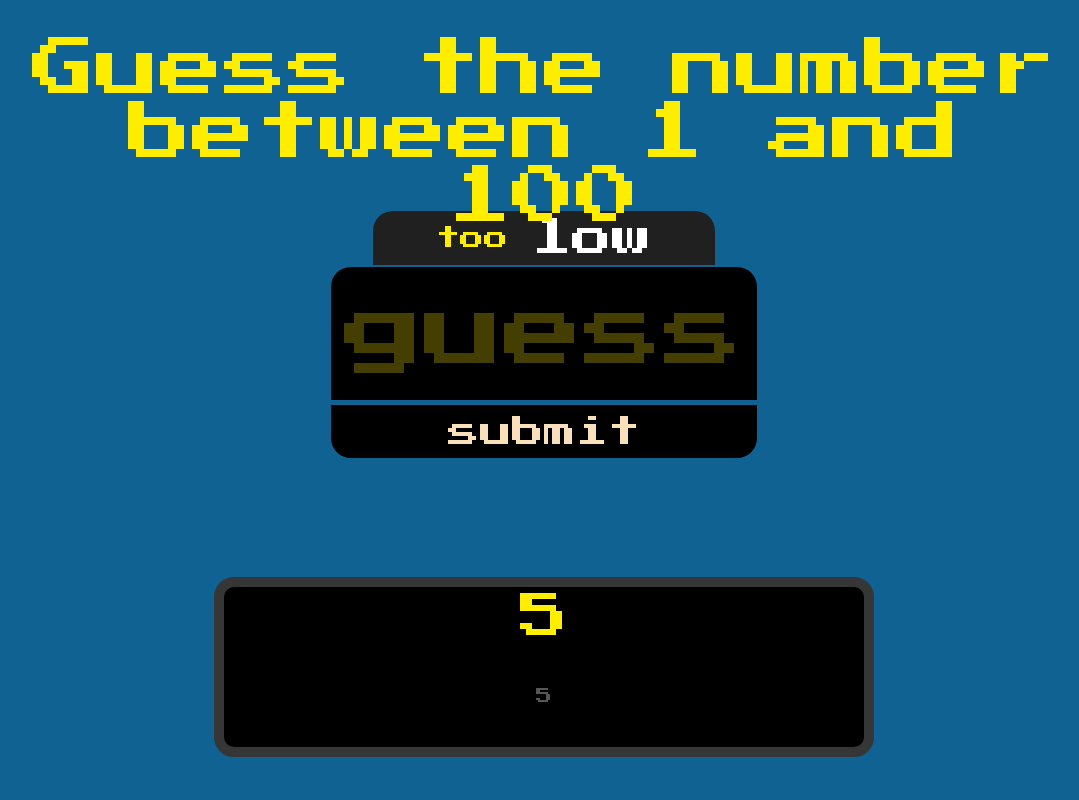
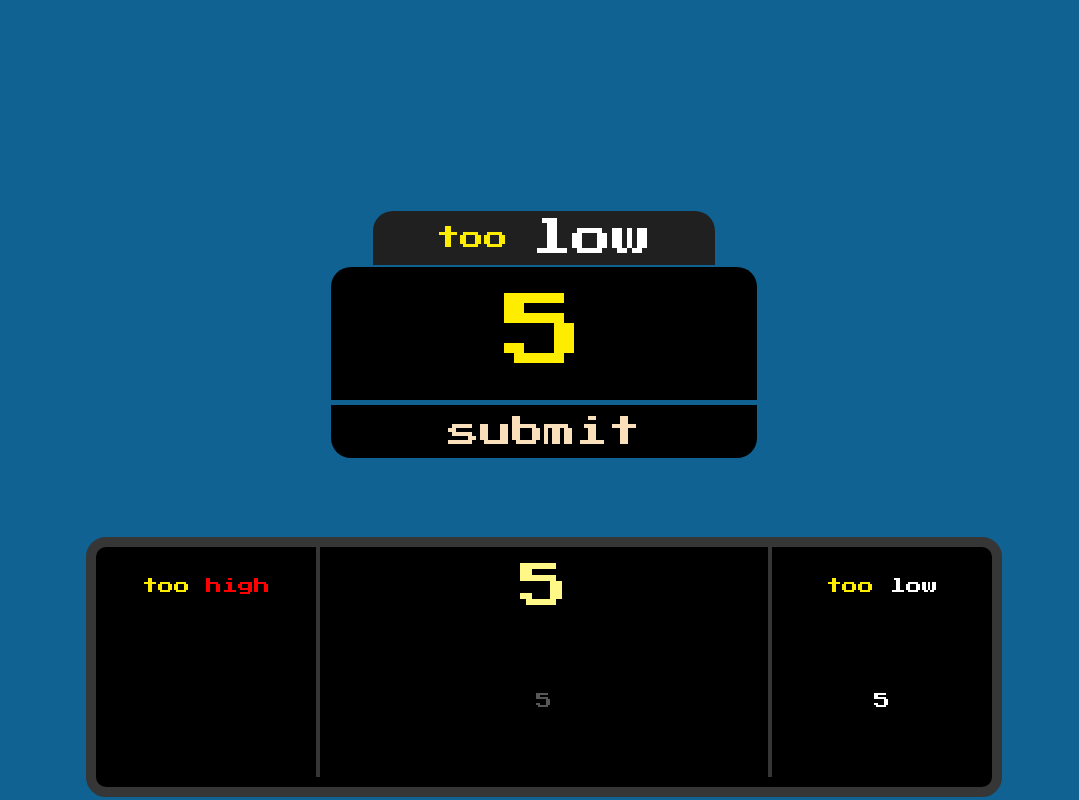
Before and after one commit to jusgra/guess-number-app, a plain HTML site: page index.html in a window 1280 px wide. Both pictures are taken after typing "5" into the empty fields and a click on the button "submit". Shown: the whole page, without its empty margins (96-1175 px from the left). Drawn offline with nearby package versions, Linux system fonts and the light colour scheme.

Commit message:
improved list of guesses

```diff
--- a/index.html
+++ b/index.html
@@ -24,12 +24,15 @@
       </div>
 
       <div class="title">
-        <p>Guess the number between 1 and 100</p>
+        <!-- <p>
+          Guess the number <br />
+          between 1 and 100
+        </p> -->
       </div>
 
       <form class="guess-form">
-        <div class="hint-text">too&nbsp;<span class="toHigh">high</span></div>
-        <input class="guess-input" type="number" required placeholder="guess" />
+        <div class="hint-text">too&nbsp;<span class="to-high">high</span></div>
+        <input class="guess-input" type="number" required placeholder="guess" min="0" max="100" />
         <button class="guess-button" type="submit">submit</button>
       </form>
 
@@ -40,11 +43,13 @@
 
       <div class="tries-container">
         <div class="tries-numbers">
-          <div class="tries-text">Your guesses</div>
-          <div class="tries-one"></div>
-          <div class="tries-two"></div>
-          <div class="tries-three"></div>
-          <p class="tries-array"></p>
+          <div class="tries-text">your guesses</div>
+          <div class="tries-range-title-th tries-range">too&nbsp;<span class="to-high">high</span></div>
+          <div class="tries-too-low tries-range to-low">999, 999, 999, 999, 999, 999, 999, 999</div>
+          <div class="tries-range-title-tl tries-range">too&nbsp;<span class="to-low">low</span></div>
+          <div class="tries-too-high tries-range to-high">999, 999, 999, 999, 999, 999</div>
+          <div class="tries-one">999</div>
+          <div class="tries-array">999, 999, 999, 999</div>
         </div>
       </div>
     </div>
--- a/index.js
+++ b/index.js
@@ -1,11 +1,18 @@
 var guessRange = 100;
 var generatedNumber;
 var currentGuessesArray;
+var toHighArray;
+var toLowArray;
 var numberOfGuesses;
 var userTriesString;
+var userToLowTriesString;
+var userToHighTriesString;
+var userGuess;
 
 // $(".popup-container").toggleClass("popup-container-show");
 // $(".popup-background").toggleClass("popup-background-show");
+
+// $(".tries-text").toggle();
 
 startGame();
 
@@ -17,32 +24,6 @@ $(".popup-button").click(function (e) {
   $(".button-submit").removeAttr("disabled", "");
 });
 
-$(".guess-form").submit(function (e) {
-  e.preventDefault();
-
-  numberOfGuesses += 1;
-
-  var userGuess = $(".guess-input").val();
-  currentGuessesArray.push(userGuess);
-
-  updateGuessesList();
-
-  $(".hint-text").addClass("hint-show");
-
-  if (numberOfGuesses == 1) {
-    userTriesString += userGuess;
-  } else if (numberOfGuesses > 1) {
-    userTriesString += ", " + userGuess;
-  }
-  $(".tries-array").text(userTriesString);
-
-  if (userGuess == generatedNumber) endGame();
-  else if (userGuess > generatedNumber) $(".hint-text").html("too&nbsp;<span class='toHigh'>high</span>");
-  else if (userGuess < generatedNumber) $(".hint-text").html("too&nbsp;<span class='toLow'>low</span>");
-
-  $(".guess-input").val("");
-});
-
 $(".restart-button").click(function (e) {
   e.preventDefault();
 
@@ -51,46 +32,102 @@ $(".restart-button").click(function (e) {
   $(".tries-text").toggle();
 });
 
+$(".guess-form").submit(function (e) {
+  e.preventDefault();
+
+  numberOfGuesses += 1;
+
+  userGuess = $(".guess-input").val();
+  currentGuessesArray.push(userGuess);
+
+  $(".hint-text").addClass("hint-show");
+
+  if (userGuess == generatedNumber) endGame();
+  else if (userGuess > generatedNumber) {
+    $(".hint-text").html("too&nbsp;<span class='to-high'>high</span>");
+    toHighArray.push(userGuess);
+    if (toHighArray.length == 1) {
+      userToHighTriesString += userGuess;
+    } else if (numberOfGuesses > 1) {
+      userToHighTriesString += ", " + userGuess;
+    }
+  } else if (userGuess < generatedNumber) {
+    $(".hint-text").html("too&nbsp;<span class='to-low'>low</span>");
+    toLowArray.push(userGuess);
+    if (toLowArray.length == 1) {
+      userToLowTriesString += userGuess;
+    } else if (numberOfGuesses > 1) {
+      userToLowTriesString += ", " + userGuess;
+    }
+  }
+
+  updateGuessesList();
+
+  // $(".guess-input").val("");
+});
+
 function startGame() {
   generatedNumber = Math.floor(Math.random() * guessRange) + 1;
   currentGuessesArray = [];
+  toLowArray = [];
+  toHighArray = [];
   numberOfGuesses = 0;
   userTriesString = "";
+  userToLowTriesString = "";
+  userToHighTriesString = "";
   console.log("answer is - " + generatedNumber);
 
   $(".tries-one").text("");
   $(".tries-two").text("");
   $(".tries-three").text("");
 
+  $(".tries-range").toggle();
+
   $(".tries-array").text(userTriesString);
 
   $(".guess").val("");
   $(".guess").focus();
+
+  $(".tries-too-high").text("");
+  $(".tries-too-low").text("");
 }
 
 function updateGuessesList() {
   var tryOne = $(".tries-one");
   var tryTwo = $(".tries-two");
   var tryThree = $(".tries-three");
+  var tryHigh = $(".tries-too-high");
+  var tryLow = $(".tries-too-low");
 
-  switch (numberOfGuesses) {
-    case 1:
-      $(".tries-text").toggle();
-      tryOne.addClass("tries-span3");
-      break;
-    case 2:
-      tryOne.removeClass("tries-span3");
-      tryOne.addClass("tries-span2");
-      tryTwo.addClass("tries-span2");
-      break;
-    case 3:
-      tryOne.removeClass("tries-span2");
-      break;
+  if (numberOfGuesses == 1) {
+    $(".tries-text").toggle();
+    $(".tries-range").toggle();
   }
+
+  tryLow.text(userToLowTriesString);
+  tryHigh.text(userToHighTriesString);
 
   tryOne.text(currentGuessesArray[numberOfGuesses - 1]);
   tryTwo.text(currentGuessesArray[numberOfGuesses - 2]);
   tryThree.text(currentGuessesArray[numberOfGuesses - 3]);
+
+  if (numberOfGuesses == 1) {
+    userTriesString += userGuess;
+  } else if (numberOfGuesses > 1) {
+    userTriesString += ", " + userGuess;
+  }
+
+  // if (numberOfGuesses == 1) {
+  //   userToLowTriesString += userGuess;
+  // } else if (numberOfGuesses > 1) {
+  //   userTriesString += ", " + userGuess;
+  // }
+
+  $(".tries-array").text(userTriesString);
+
+  // array1.sort(function (a, b) {
+  //   return a - b;
+  // });
 }
 
 function endGame() {
--- a/styles.css
+++ b/styles.css
@@ -1,3 +1,7 @@
+:root {
+    --grid-height: 100%;
+}
+
 body {
     margin: 0;
     background-color: #0F6292;
@@ -15,15 +19,6 @@ button:hover {
     background-color: #000000a9;
 }
 
-.title {
-    grid-column: span 3;
-    padding: 0 10%;
-    text-align: center;
-    font-family: 'Press Start 2P', cursive;
-    font-size: 4rem;
-    color: #FFED00;
-}
-
 .main-container {
     margin: 0;
     display: grid;
@@ -35,6 +30,18 @@ button:hover {
     display: flex;
     justify-content: center;
     align-items: center;
+}
+
+.title {
+    grid-column: span 3;
+
+    padding: 0 7%;
+    padding-top: 3%;
+    text-align: center;
+    font-family: 'Press Start 2P', cursive;
+    font-size: 4rem;
+    color: #FFED00;
+    align-items: flex-start;
 }
 
 /* ----------- GUESS INPUT --------------- */
@@ -127,29 +134,30 @@ input::-webkit-inner-spin-button {
     transition: top 0.3s;
 }
 
-.toLow {
+.to-low {
     color: white;
 }
 
-.toHigh {
+.to-high {
     color: red;
 }
 
 /* -------- TRIES GRID SYSTEM ------------ */
 
 .tries-container {
-    grid-area: 3/2/4/3;
     grid-column: span 3;
+    height: 100%;
+    width: 100%;
 }
 
 .tries-numbers {
     position: relative;
     display: grid;
-    grid-template: 1fr 1fr / 1fr 0.5fr 0.5fr 1fr;
+    grid-template: 0.5fr 1fr / repeat(4, 1fr);
     background-color: #000000;
-    height: 60%;
-    width: 50%;
     border: 10px solid rgb(54, 54, 54);
+    height: 90%;
+    width: 70%;
     border-radius: 20px;
     text-align: center;
     color: #FFED00;
@@ -163,27 +171,30 @@ input::-webkit-inner-spin-button {
 }
 
 .tries-one {
+    grid-area: 1/2/2/4;
     font-size: 3rem;
-    color: #ffee00;
+    color: #fff786;
 }
 
 .tries-two {
+    /* grid-area: 1/3/3/5; */
     font-size: 2rem;
     color: #fff786;
 }
 
 .tries-three {
+    /* grid-area: 1/5/3/6; */
     font-size: 1.5rem;
     color: #ffffff8c;
 }
 
 .tries-array {
-    margin: 10px 0;
+    /* margin: 10px 0; */
     color: #ffffff57;
     font-size: 1rem;
-    grid-area: 2/1/3/5;
+    grid-area: 2/2/3/4;
     width: 100%;
-    height: 80px;
+    max-height: 150px;
     white-space: normal;
     overflow: auto;
     text-overflow: clip;
@@ -192,6 +203,7 @@ input::-webkit-inner-spin-button {
 
 .tries-span3 {
     grid-column: span 4;
+    /* grid-area: 1/2/3/6; */
 }
 
 .tries-span2 {
@@ -200,9 +212,49 @@ input::-webkit-inner-spin-button {
 
 .tries-text {
     grid-area: 1/1/-1/-1;
-    font-size: 3rem;
+    font-size: 4rem;
+    color: #ffee0044;
+}
 
+.tries-range-title-th {
+    grid-area: 1/1/2/2;
+    border-right: 4px solid rgb(54, 54, 54);
 }
+
+.tries-too-high {
+
+    grid-area: 2/1/3/2;
+    border-right: 4px solid rgb(54, 54, 54);
+}
+
+.tries-range-title-tl {
+    grid-area: 1/4/2/-1;
+    border-left: 4px solid rgb(54, 54, 54);
+}
+
+.tries-too-low {
+    grid-area: 2/4/3/5;
+    border-left: 4px solid rgb(54, 54, 54);
+}
+
+
+.tries-range {
+    max-height: 150px;
+    white-space: normal;
+    overflow: auto;
+    text-overflow: clip;
+    line-height: 1.3rem;
+}
+
+
+.tries-too-high {
+    /* grid-area: 2/1/4/2; */
+}
+
+.tries-too-low {
+    /* grid-area: 2/6/4/7; */
+}
+
 
 /* --------- POPUP BACKGROUND ------------ */
 
```
